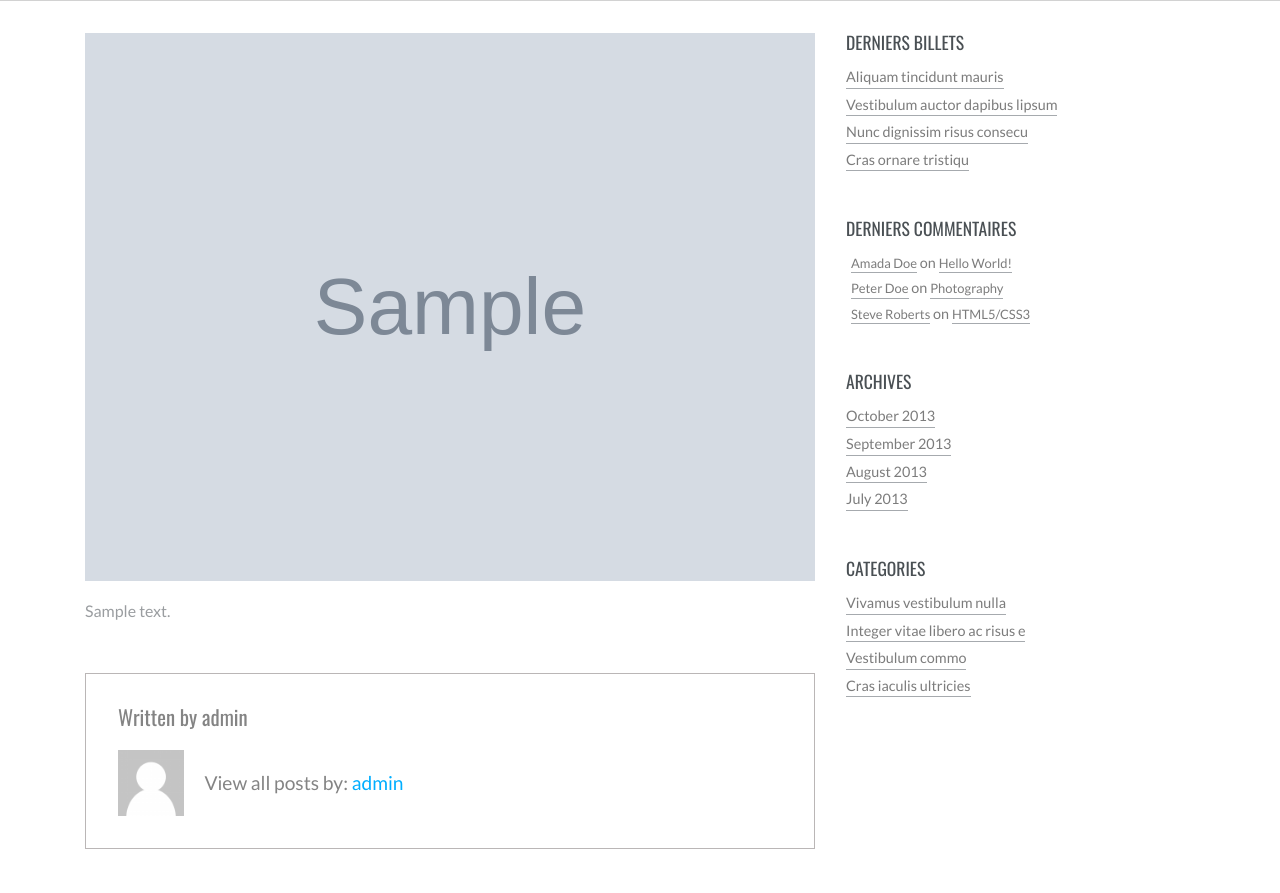
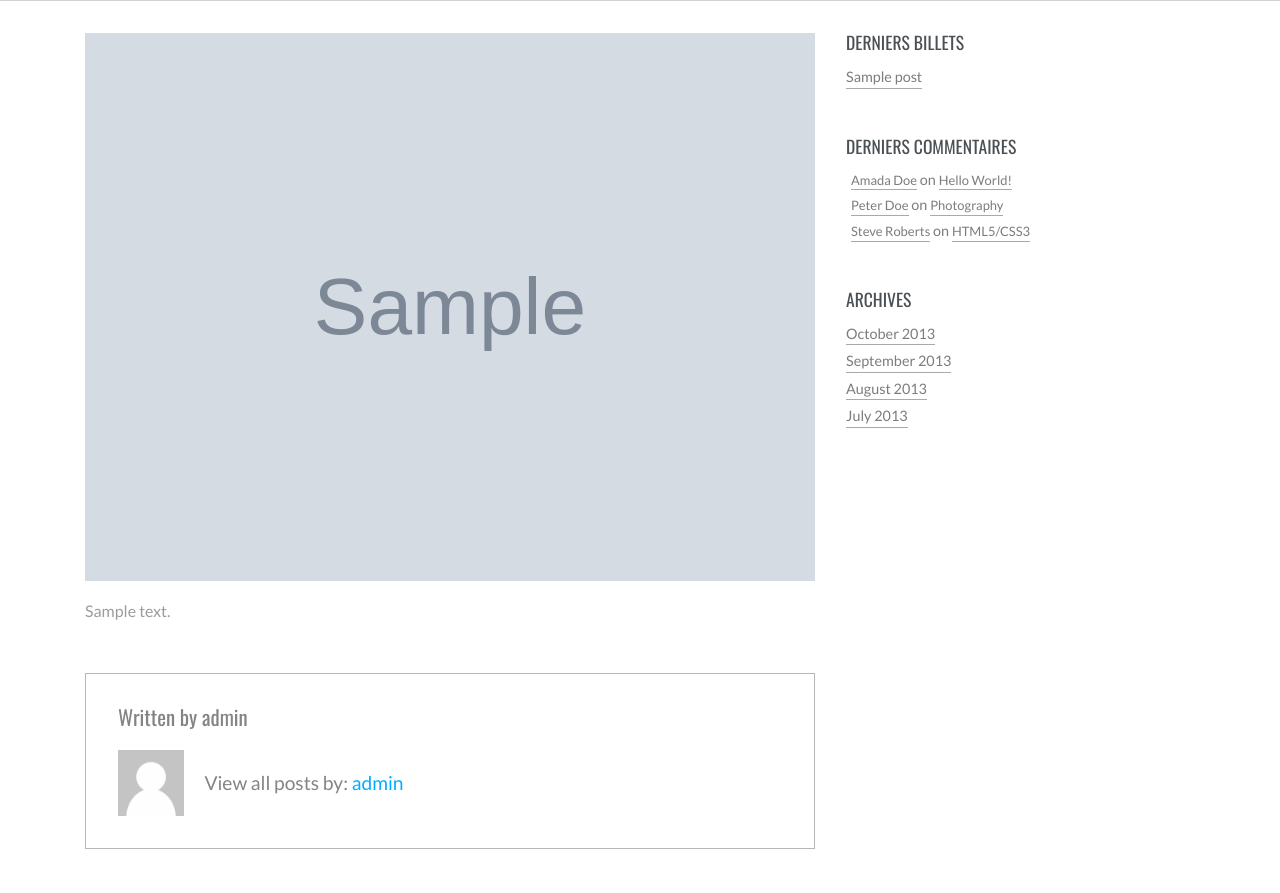
Before and after one commit to MarCarp/DWJ-Projet-8, a PHP site: page /?action=post&id=1 in a window 1280 px wide. Shown: the part 169-1062 px from the top of the page. Run offline with PHP 8.4, Linux system fonts and the light colour scheme; tables that the repository leaves empty or names only in its code hold one stand-in row (values such as "Sample post"); grey boxes marked "Sample" are stand-in pictures; some libraries are stand-ins or nearby versions.

Commit message:
Ajouté controlerSide et gestion de sa vue

```diff
--- a/Controler/controlerHome.php
+++ b/Controler/controlerHome.php
@@ -1,12 +1,6 @@
 <?php
 
 $title = 'testIndex';
-
-require 'Model/Post.php';
-require 'Model/Comment.php';
-
-$postMng = new Post();
-$comMng = new Comment();
 
 $posts = $postMng->getPosts();
 $lastPosts = $posts;
--- a/Controler/controlerPost.php
+++ b/Controler/controlerPost.php
@@ -1,12 +1,6 @@
 <?php
 
 $title = 'testPost';
-
-require 'Model/Post.php';
-require 'Model/Comment.php';
-
-$postMng = new Post();
-$comMng = new Comment();
 
 $postId = $_GET['id'];
 $post = $postMng->getPost($postId);
--- /dev/null
+++ b/Controler/controlerSide.php
@@ -0,0 +1,16 @@
+<?php
+//$output = array_slice($input, 2);
+
+require 'Model/Post.php';
+require 'Model/Comment.php';
+
+$postMng = new Post();
+$comMng = new Comment();
+
+$postsToSlice = $postMng->getPosts();
+$comsToSlice = $comMng->lastComments();
+
+$topPosts = array_slice($postsToSlice->fetchAll(), 0, 4);
+$topComs = array_slice($comsToSlice->fetchAll(), 0, 4);
+
+require 'Vue/vueSide.php';
--- a/Controler/routeur.php
+++ b/Controler/routeur.php
@@ -4,7 +4,7 @@ class Routeur
 {
 	public function RouteRequest($action=null)
 	{
-		require 'Vue/vueSide.php';
+		require 'Controler/controlerSide.php';
 		if($action!=null)
 		{
 			if($action=='about')
--- a/Model/Comment.php
+++ b/Model/Comment.php
@@ -5,8 +5,15 @@ class Comment extends Model
 {
 	public function getComments($postId)
 	{
-		$sql = 'SELECT COM_AUTHOR author, COM_CONTENT content, DATE_FORMAT(POST_DATE, "%b %e, %Y/") datefr FROM blg_coms WHERE POST_ID=? ORDER BY COM_ID DESC';
+		$sql = 'SELECT COM_AUTHOR author, COM_CONTENT content, DATE_FORMAT(POST_DATE, "%b %e, %Y/") datefr FROM blg_comments WHERE POST_ID=? ORDER BY COM_ID DESC';
 		$coms = $this->request($sql,array($postId));
+		return $coms;
+	}
+
+	public function lastComments()
+	{
+		$sql = 'SELECT COM_AUTHOR author, COM_CONTENT content FROM blg_comments ORDER BY COM_DATE DESC';
+		$coms = $this->request($sql);
 		return $coms;
 	}
 
--- a/Vue/vueSide.php
+++ b/Vue/vueSide.php
@@ -5,10 +5,9 @@ ob_start();?>
 				 <div class="recent">
 					 <h3>DERNIERS BILLETS</h3>
 					 <ul>
-					 <li><a href="#">Aliquam tincidunt mauris</a></li>
-					 <li><a href="#">Vestibulum auctor dapibus  lipsum</a></li>
-					 <li><a href="#">Nunc dignissim risus consecu</a></li>
-					 <li><a href="#">Cras ornare tristiqu</a></li>
+						<?php foreach($topPosts AS $topPost) : ?>
+							<li><a href="?action=post&id=<?= $topPost['id'] . '">' . $topPost['title'] . '</a></li>'?>
+						<?php endforeach; ?>
 					 </ul>
 				 </div>
 				 <div class="comments">
@@ -29,6 +28,7 @@ ob_start();?>
 					 <li><a href="#">July 2013</a></li>
 					 </ul>
 				 </div>
+				 <!--
 				 <div class="categories">
 					 <h3>CATEGORIES</h3>
 					 <ul>
@@ -38,6 +38,7 @@ ob_start();?>
 					 <li><a href="#">Cras iaculis ultricies</a></li>
 					 </ul>
 				 </div>
+				-->
 				 <div class="clearfix"></div>
 				</div>
 <?php
```
